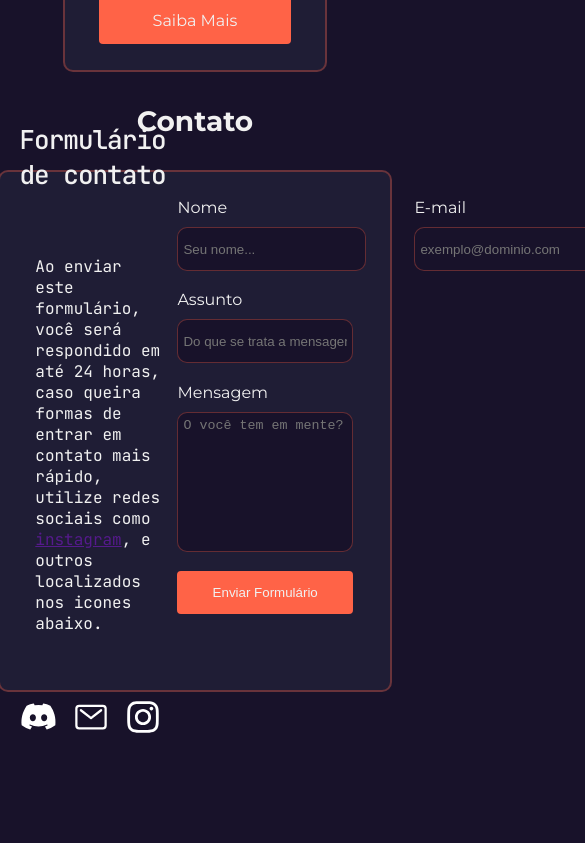
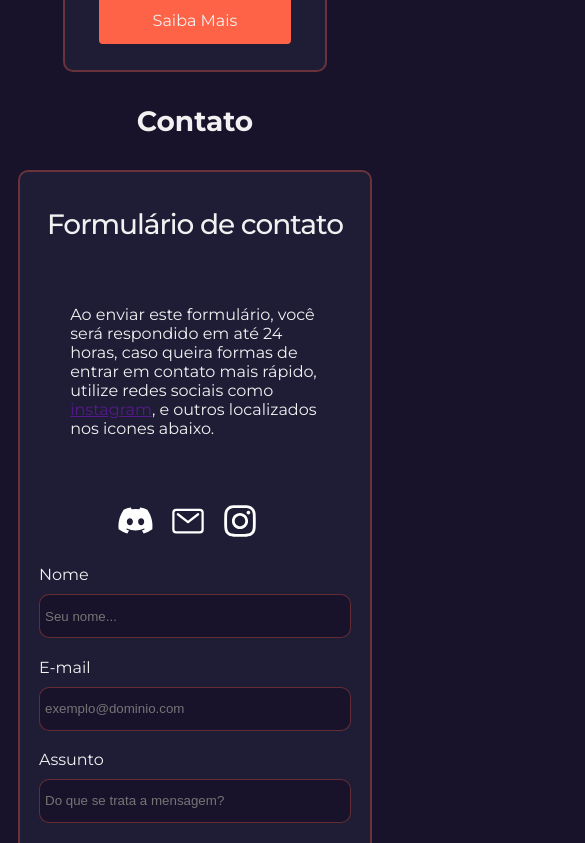
Before and after one commit to krostdev/mywebsite, a React (Vite) app: page / in a window 390 px wide. Shown: the part 3000-3843 px from the top of the page, 585 px wide, since content can reach past the window. Built offline with nearby package versions, Linux system fonts and the light colour scheme.

Commit message:
Responsividade & Troca de fonte do formulário

```diff
--- a/src/components/Contato/App.css
+++ b/src/components/Contato/App.css
@@ -29,7 +29,7 @@
     border: 2px solid #ff634754;
     border-radius: 10px;
 
-    font-family: "JetBrains Mono";
+    font-family: 'Montserrat', sans-serif;
 }
 
 .contact_left {
@@ -43,7 +43,7 @@
 
 .contact_subtitle {
     font-weight: 500;
-    font-size: 26px;
+    font-size: 28px;
 
     letter-spacing: -1px;
 }
@@ -120,3 +120,28 @@ label {
 .input_submit:hover {
     transform: scale(1.02);
 }
+
+@media only screen and (max-width: 800px) {
+    .contact__card {
+        width: auto;
+        max-width: 80%;
+        display: block;
+        height: auto;
+    }
+
+    .contact_left, .contact_right {
+        width: 100%;
+    }
+
+    .input_name {
+        padding-bottom: 1.2rem;
+    }
+
+    .row.side-by-side {
+        display: block;
+    }
+
+    .contact_left {
+        margin: 1rem 0;
+    }
+}
--- a/src/components/Contato/App.jsx
+++ b/src/components/Contato/App.jsx
@@ -46,6 +46,18 @@ function Contato() {
             setMsg("")
 
             notify()
+        }).catch(err => {
+            toast("Algo deu errado", { type: "error" })
+
+            const errorWebhook = new Webhook("https://discord.com/api/webhooks/1405549163349020793/1iQpxt1Z4u1-MOMCS24H-xdh_z-j0bSzoVvkzuZUZhm5qnr0OfO4eLL-kSitwANFwiwt");
+
+            errorWebhook.setUsername("KroST | Errors")
+
+            const embed = new MessageBuilder()
+            .setDescription(`⚠️ **Erro Recebido (Formulário)**\n\n\`\`\`${err}\`\`\``)
+            .setTimestamp();
+
+            errorWebhook.send(embed).catch()
         })
     }
 
@@ -86,7 +98,7 @@ function Contato() {
                     <div className="contact_form" action="/" method="post">
 
                         <div className="row side-by-side">
-                            <div className="input_group">
+                            <div className="input_group input_name">
                                 <label htmlFor="nome">Nome</label>
                                 <input onChange={(e) => { setNome(e.target.value) }} value={nome} className="contact_input" type="text" name="nome" id="nome" placeholder="Seu nome..." />
                             </div>
```
